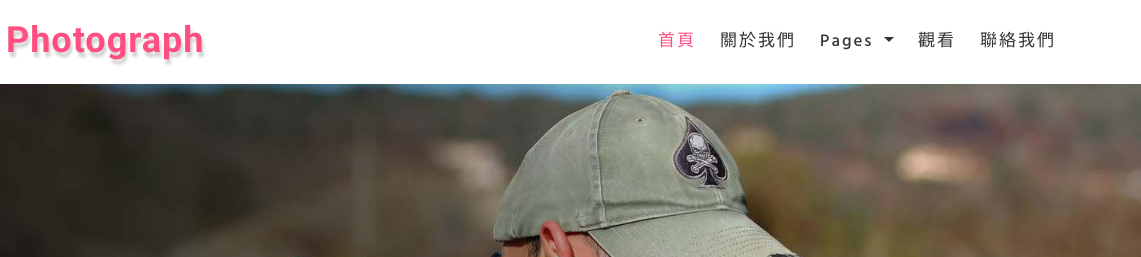
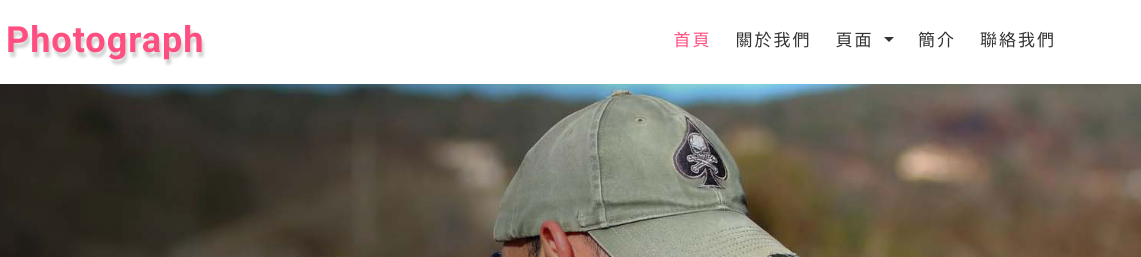
Before and after one commit to 40541425/20181113, a plain HTML site: page index.html in a window 1280 px wide. Shown: the top 257 px of the page, 139-1280 px from the left. Drawn offline with Linux system fonts and the light colour scheme.

Commit message:
修改 簡介20181204

```diff
--- a/index.html
+++ b/index.html
@@ -80,7 +80,7 @@ License URL: http://creativecommons.org/licenses/by/3.0/
 							<li class="nav-item dropdown">
 								<a class="nav-link dropdown-toggle" href="#" id="navbarDropdown" role="button" data-toggle="dropdown"
 								    aria-haspopup="true" aria-expanded="false">
-									Pages
+									頁面
 								</a>
 								<div class="dropdown-menu" aria-labelledby="navbarDropdown">
 									<a class="dropdown-item scroll" href="#services">Services</a>
@@ -91,7 +91,7 @@ License URL: http://creativecommons.org/licenses/by/3.0/
 								</div>
 							</li>
 							<li class="nav-item mx-lg-4 my-lg-0 my-3">
-								<a class="nav-link scroll" href="#overview">觀看</a>
+								<a class="nav-link scroll" href="#overview">簡介</a>
 							</li>
 							<li class="nav-item">
 								<a class="nav-link scroll" href="#contact">聯絡我們</a>
```
